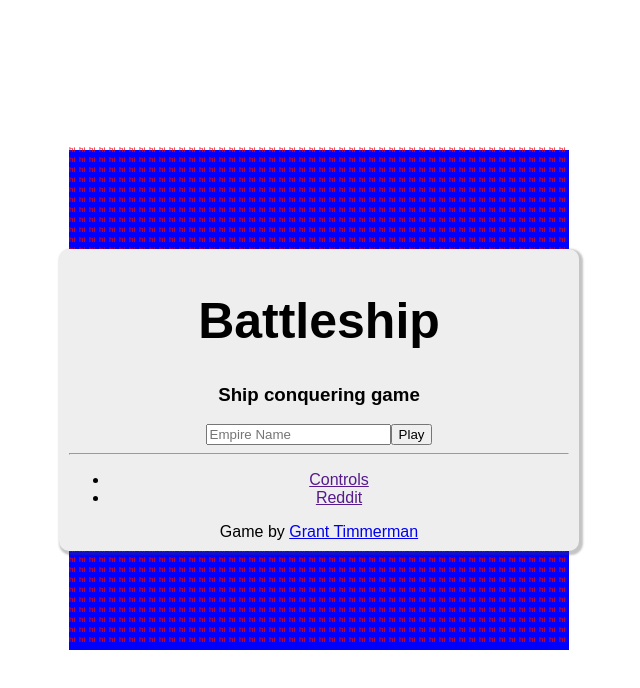
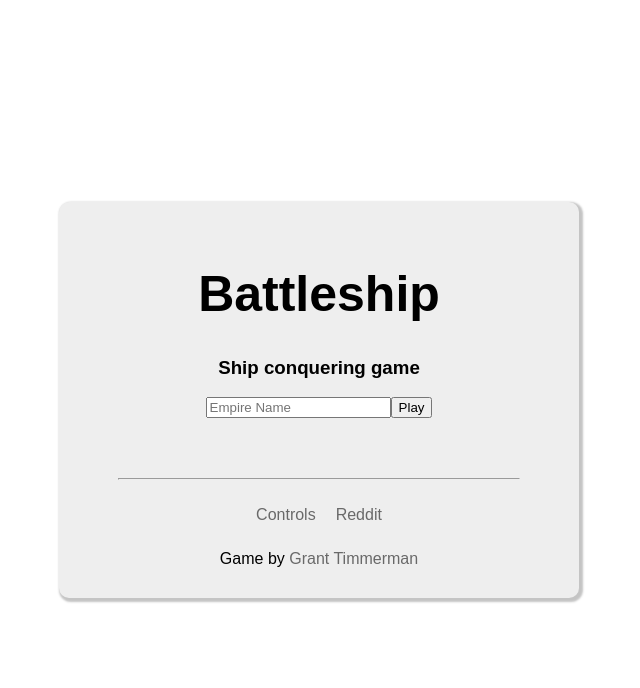
Before and after one commit to grant/battleship-web, a React (Create React App) app: page / in a window 1280 px wide. Shown: the top 688 px of the page, without its empty margins (321-961 px from the left). Built offline with nearby package versions, Linux system fonts and the light colour scheme.

Commit message:
Make modal nicer

```diff
--- a/src/components/App.css
+++ b/src/components/App.css
@@ -6,17 +6,38 @@ h1 {
   font-size: 50px;
 }
 
+/* Modal */
 .modal {
   position: absolute;
   z-index: 100;
   width: 500px;
   text-align: center;
   border-radius: 10px;
-  padding: 10px;
+  padding: 30px 10px;
   background-color: #eee;
   box-shadow: rgba(60, 60, 60, 0.3) 2px 2px 2px 2px;
 }
+.modal .links .list {
+  list-style: none;
+  padding: 0;
+}
+.modal .links .list li {
+  display: inline-block;
+  padding: 10px;
+}
+.modal a {
+  text-decoration: none;
+  color: dimgray;
+}
+.modal a:hover {
+  text-decoration: underline;
+}
+.modal hr {
+  width: 400px;
+  margin: 60px auto 10px auto;
+}
 
+/* App */
 .App {
   display: flex;
   height: 100%;
--- a/src/components/App.js
+++ b/src/components/App.js
@@ -25,16 +25,20 @@ class App extends Component {
   getModal() {
     return (
       <div className="modal">
+        <div className="header">
           <h1>Battleship</h1>
           <h3>Ship conquering game</h3>
           <input ref={(input) => {this.nameInput = input;}} type="text" name="name" placeholder="Empire Name"/>
           <button onClick={this.play.bind(this)}>Play</button>
+        </div>
         <hr/>
-        <ul>
+        <div className="links">
+          <ul className="list">
             <li><a href="">Controls</a></li>
             <li><a href="">Reddit</a></li>
           </ul>
           <footer>Game by <a href="https://grant.cm">Grant Timmerman</a></footer>
+        </div>
       </div>
     );
   }
@@ -53,7 +57,7 @@ class App extends Component {
       <div className="App">
         {this.state.page === App.PAGE_NAME.INTRO ? (
           this.getModal()
-        ) : (<span />)}
+        ) : ''}
         <Map />
       </div>
     );
--- a/src/components/Map.css
+++ b/src/components/Map.css
@@ -7,13 +7,14 @@
 .row {
   line-height: 0;
   font-size: 0;
+  white-space: nowrap;
 }
 
 /* tile */
 .row span {
   display: inline-block;
   font-size: 8px;
-  width: 10px;
-  height: 10px;
+  width: 30px;
+  height: 30px;
   background-color: blue;
 }
--- a/src/components/Map.js
+++ b/src/components/Map.js
@@ -1,8 +1,8 @@
 import React, { Component } from 'react';
 import './Map.css';
 
-const W = 50;
-const H = 50;
+const W = 10;
+const H = 10;
 
 class Map extends Component {
   render() {
```
Lines whose indentation alone changed are shown as unchanged.
